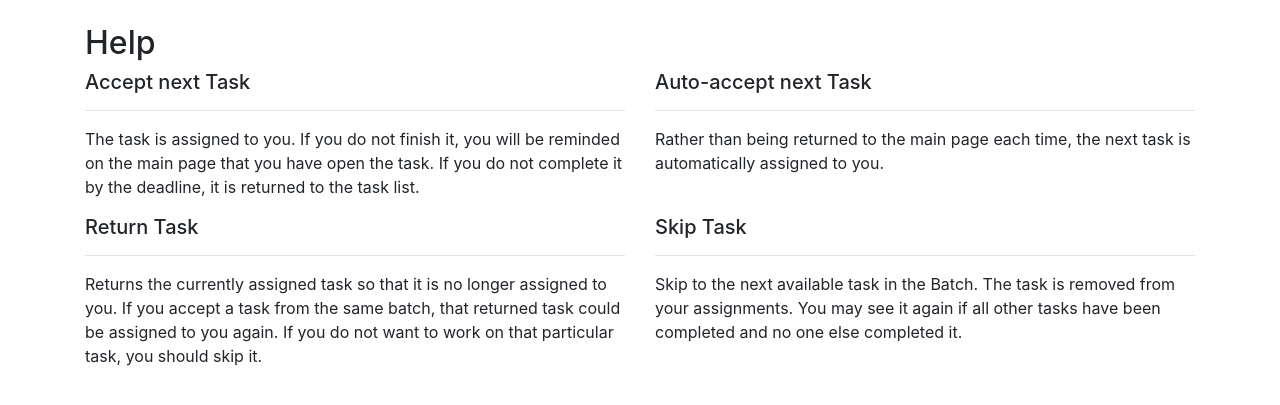
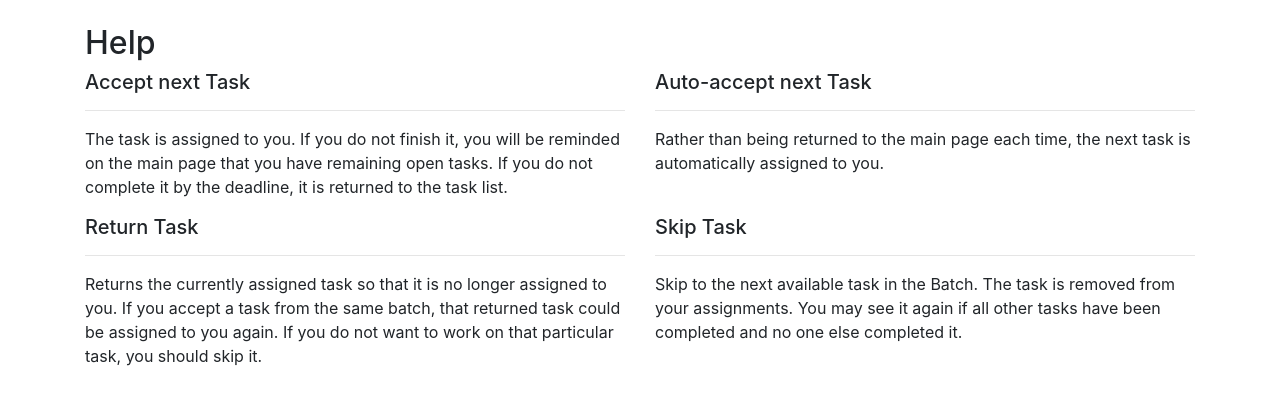
Before and after one commit to hltcoe/turkle, a Django app: page /help/ in a window 1280 px wide. Shown: the part 56-461 px from the top of the page. Run offline with Django 3.2, Linux system fonts and the light colour scheme; some libraries are stand-ins or nearby versions.

Commit message:
improved working for open assignments

```diff
--- a/turkle/templates/turkle/help.html
+++ b/turkle/templates/turkle/help.html
@@ -11,7 +11,7 @@
       <hr>
       <p>
         The task is assigned to you.
-        If you do not finish it, you will be reminded on the main page that you have open the task.
+        If you do not finish it, you will be reminded on the main page that you have remaining open tasks.
         If you do not complete it by the deadline, it is returned to the task list.
       </p>
     </div>
--- a/turkle/templates/turkle/index.html
+++ b/turkle/templates/turkle/index.html
@@ -70,7 +70,7 @@
               </table>
           </div>
         {% else %}
-          <div class="alert alert-info">No open assignments. Accept a new task to open an assignment.</div>
+          <div class="alert alert-info">No open assignments. Accept a new task to start an assignment.</div>
         {% endif %}
     </div>
   </div>
```
Also changed, not shown: turkle/tests/test_views.py (+1 -1 lines).
